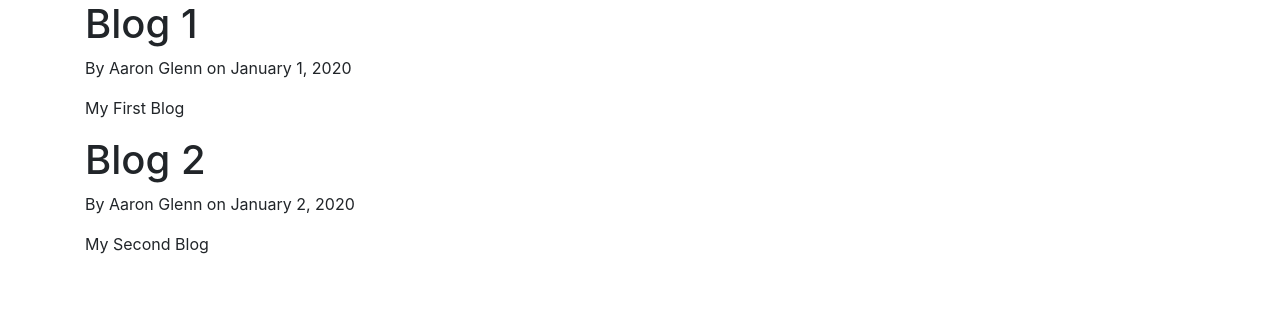
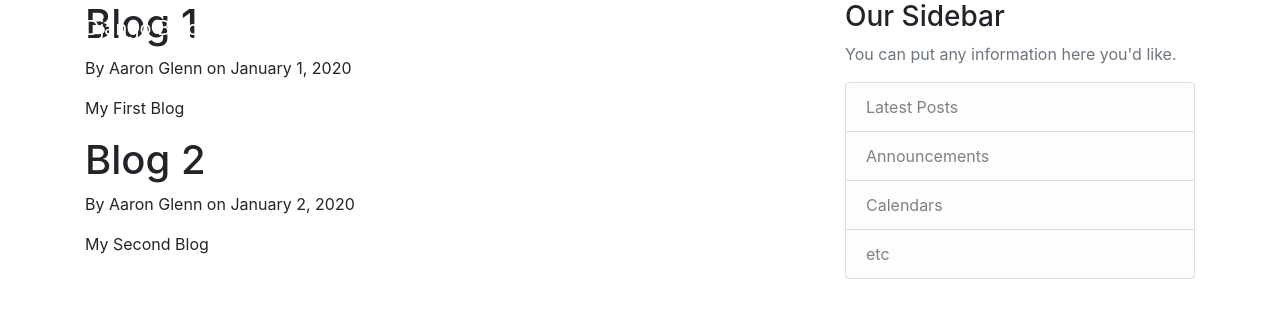
Before and after one commit to AaronEdwardGlenn/DJANGO.webapp.py, a Django app: page / in a window 1280 px wide. Shown: the top 318 px of the page. Run offline with Django 3.2, Linux system fonts and the light colour scheme; some libraries are stand-ins or nearby versions.

Commit message:
adding snipits to base.html

```diff
--- a/django_project/blog/templates/blog/base.html
+++ b/django_project/blog/templates/blog/base.html
@@ -13,9 +13,47 @@
         {% endif %}
     </head>
     <body>
-        <div class="container">
-        {% block content %}{% endblock %}
+        <header class="site-header">
+  <nav class="navbar navbar-expand-md navbar-dark bg-steel fixed-top">
+    <div class="container">
+      <a class="navbar-brand mr-4" href="/">Django Blog</a>
+      <button class="navbar-toggler" type="button" data-toggle="collapse" data-target="#navbarToggle" aria-controls="navbarToggle" aria-expanded="false" aria-label="Toggle navigation">
+      <span class="navbar-toggler-icon"></span>
+      </button>
+      <div class="collapse navbar-collapse" id="navbarToggle">
+        <div class="navbar-nav mr-auto">
+          <a class="nav-item nav-link" href="/">Home</a>
+          <a class="nav-item nav-link" href="/about">About</a>
+        </div>
+        <!-- Navbar Right Side -->
+        <div class="navbar-nav">
+          <a class="nav-item nav-link" href="#">Login</a>
+          <a class="nav-item nav-link" href="#">Register</a>
+        </div>
+      </div>
     </div>
+  </nav>
+</header>
+<main role="main" class="container">
+  <div class="row">
+    <div class="col-md-8">
+      {% block content %}{% endblock %}
+    </div>
+    <div class="col-md-4">
+      <div class="content-section">
+        <h3>Our Sidebar</h3>
+        <p class='text-muted'>You can put any information here you'd like.
+          <ul class="list-group">
+            <li class="list-group-item list-group-item-light">Latest Posts</li>
+            <li class="list-group-item list-group-item-light">Announcements</li>
+            <li class="list-group-item list-group-item-light">Calendars</li>
+            <li class="list-group-item list-group-item-light">etc</li>
+          </ul>
+        </p>
+      </div>
+    </div>
+  </div>
+</main>
         <script src="https://code.jquery.com/jquery-3.5.1.slim.min.js" integrity="sha384-DfXdz2htPH0lsSSs5nCTpuj/zy4C+OGpamoFVy38MVBnE+IbbVYUew+OrCXaRkfj" crossorigin="anonymous"></script>
         <script src="https://cdn.jsdelivr.net/npm/popper.js@1.16.0/dist/umd/popper.min.js" integrity="sha384-Q6E9RHvbIyZFJoft+2mJbHaEWldlvI9IOYy5n3zV9zzTtmI3UksdQRVvoxMfooAo" crossorigin="anonymous"></script>
         <script src="https://stackpath.bootstrapcdn.com/bootstrap/4.5.0/js/bootstrap.min.js" integrity="sha384-OgVRvuATP1z7JjHLkuOU7Xw704+h835Lr+6QL9UvYjZE3Ipu6Tp75j7Bh/kR0JKI" crossorigin="anonymous"></script>
--- a/django_project/blog/views.py
+++ b/django_project/blog/views.py
@@ -25,4 +25,4 @@
 
 
 def about(request):
-    return render(request, 'blog/about.htmlc', {'title': 'about'})
+    return render(request, 'blog/about.html', {'title': 'about'})
```
